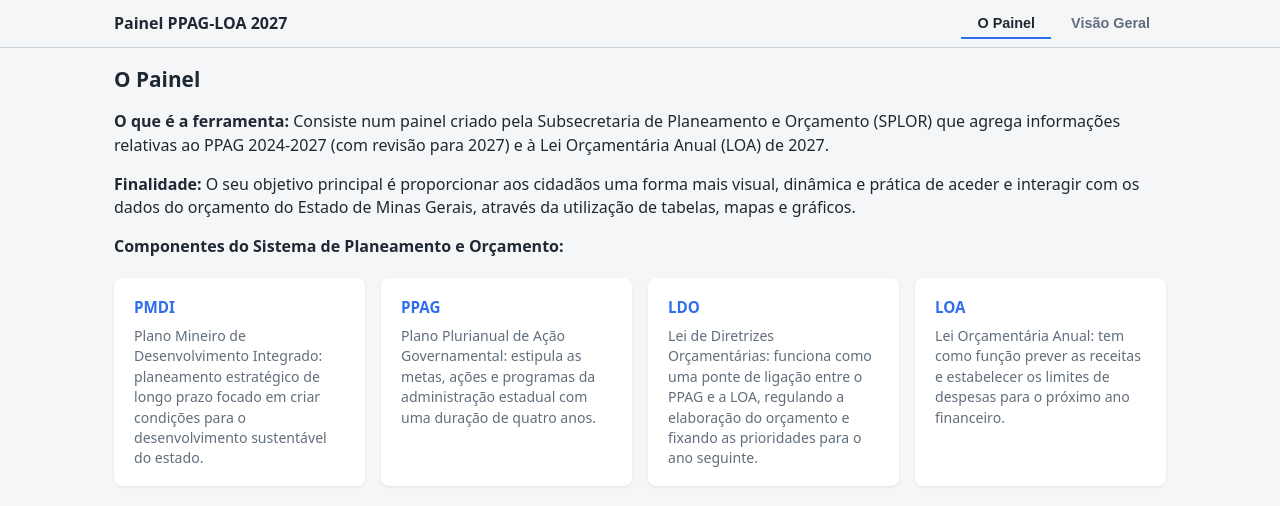
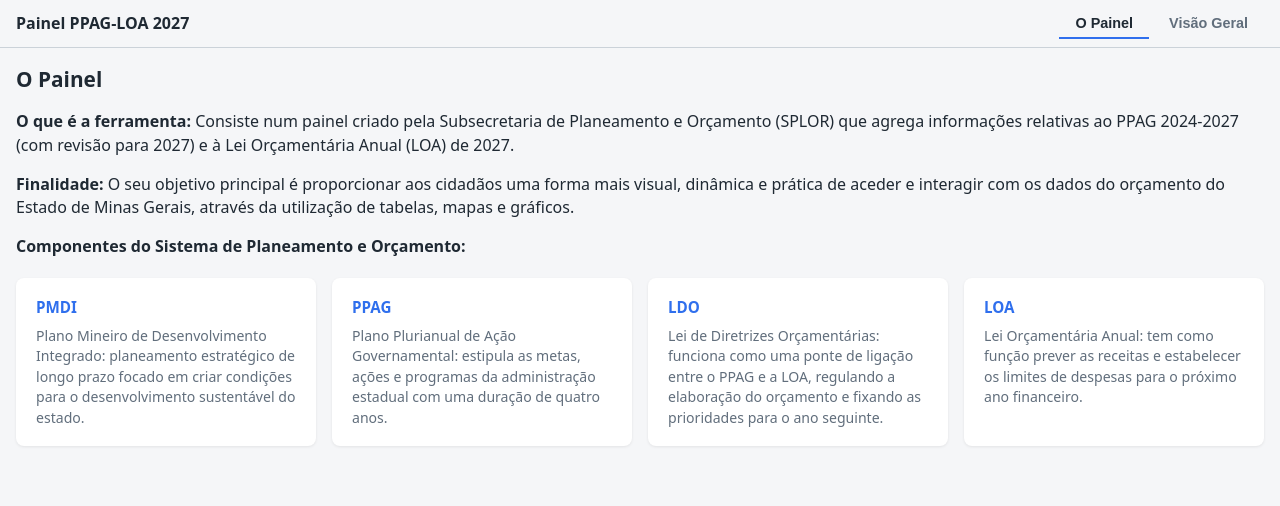
Before and after one commit to vivigoncalvesportonascimento/painel-ppag-loa-2027, a plain HTML site: page site_estatico/index.html in a window 1280 px wide. Drawn offline with nearby package versions, Linux system fonts and the light colour scheme.

Commit message:
Corrige estouro horizontal e usa a largura total da pagina
As colunas do grid (cards e graficos) tem min-width:auto por padrao,
entao o conteudo interno (grafico Plotly, textos) nao encolhia e
forcava rolagem lateral. Adiciona min-width:0 nos itens do grid e
remove o max-width fixo de 1100px (layout agora ocupa a largura
total da tela, sem margens laterais grandes).

Co-Authored-By: Claude Sonnet 5 <noreply@anthropic.com>

```diff
--- a/site_estatico/style.css
+++ b/site_estatico/style.css
@@ -13,13 +13,18 @@
   box-sizing: border-box;
 }
 
+html,
 body {
   margin: 0;
+  max-width: 100%;
+  overflow-x: hidden;
+}
+
+body {
   background: var(--cor-fundo);
   color: var(--cor-texto);
   font-family: system-ui, -apple-system, "Segoe UI", Arial, sans-serif;
   line-height: 1.45;
-  overflow-x: hidden;
 }
 
 .topo {
@@ -31,9 +36,8 @@ body {
 }
 
 .topo-conteudo {
-  max-width: 1100px;
-  margin: 0 auto;
-  padding: 0 24px;
+  width: 100%;
+  padding: 0 16px;
   display: flex;
   align-items: center;
   justify-content: space-between;
@@ -77,9 +81,8 @@ body {
 }
 
 .conteudo {
-  max-width: 1100px;
-  margin: 0 auto;
-  padding: 16px 24px 24px;
+  width: 100%;
+  padding: 16px 16px 24px;
 }
 
 .pagina {
@@ -109,6 +112,7 @@ h1 {
 }
 
 .bloco {
+  min-width: 0;
   background: var(--cor-fundo-card);
   border-radius: 8px;
   box-shadow: var(--sombra-card);
@@ -135,6 +139,7 @@ h1 {
 }
 
 .card {
+  min-width: 0;
   background: var(--cor-fundo-card);
   border-radius: 8px;
   box-shadow: var(--sombra-card);
@@ -174,6 +179,7 @@ h1 {
 }
 
 .grafico-card {
+  min-width: 0;
   background: var(--cor-fundo-card);
   border-radius: 8px;
   box-shadow: var(--sombra-card);
@@ -181,6 +187,8 @@ h1 {
 }
 
 .grafico {
+  min-width: 0;
+  width: 100%;
   min-height: 340px;
 }
 
```
